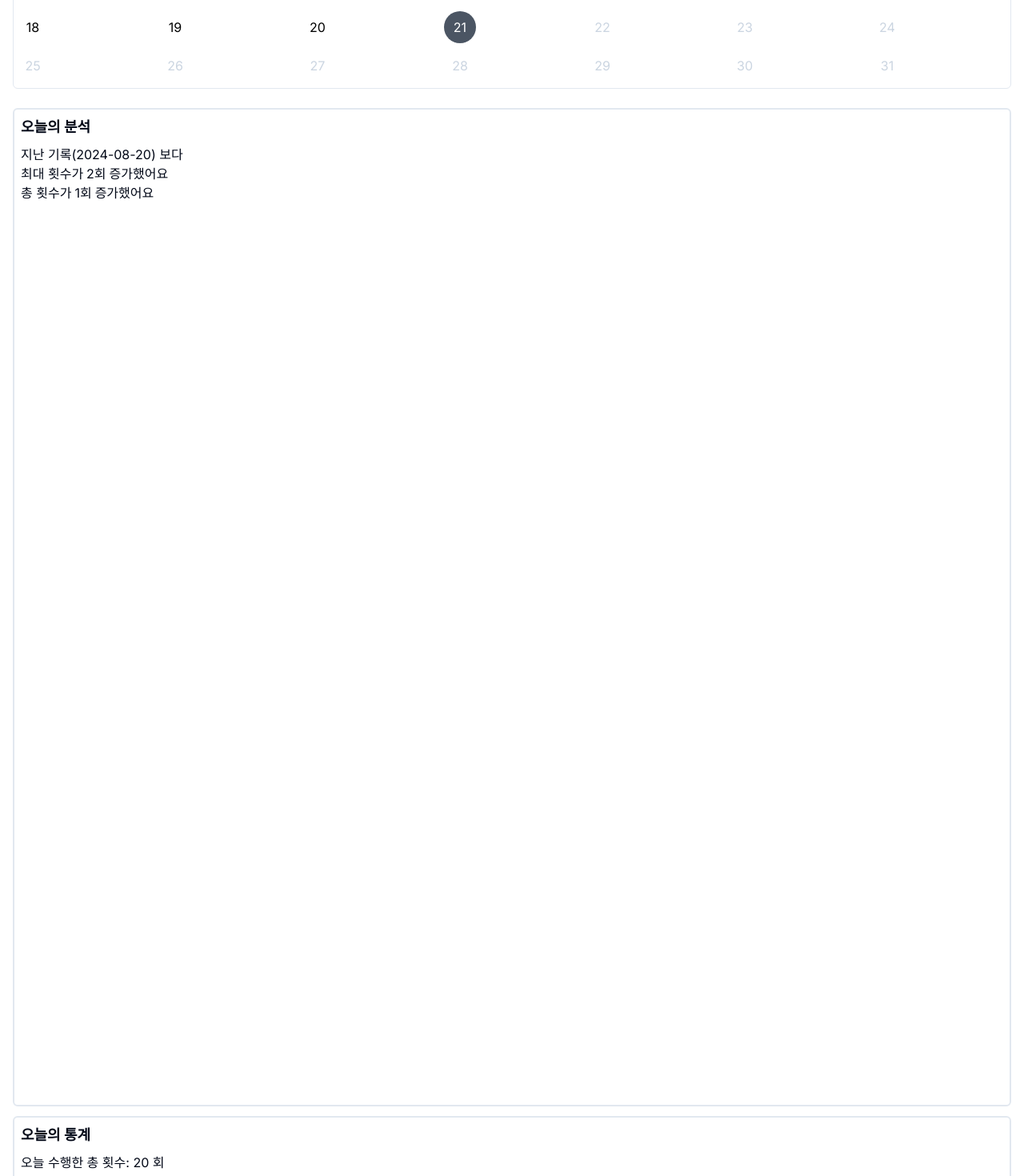
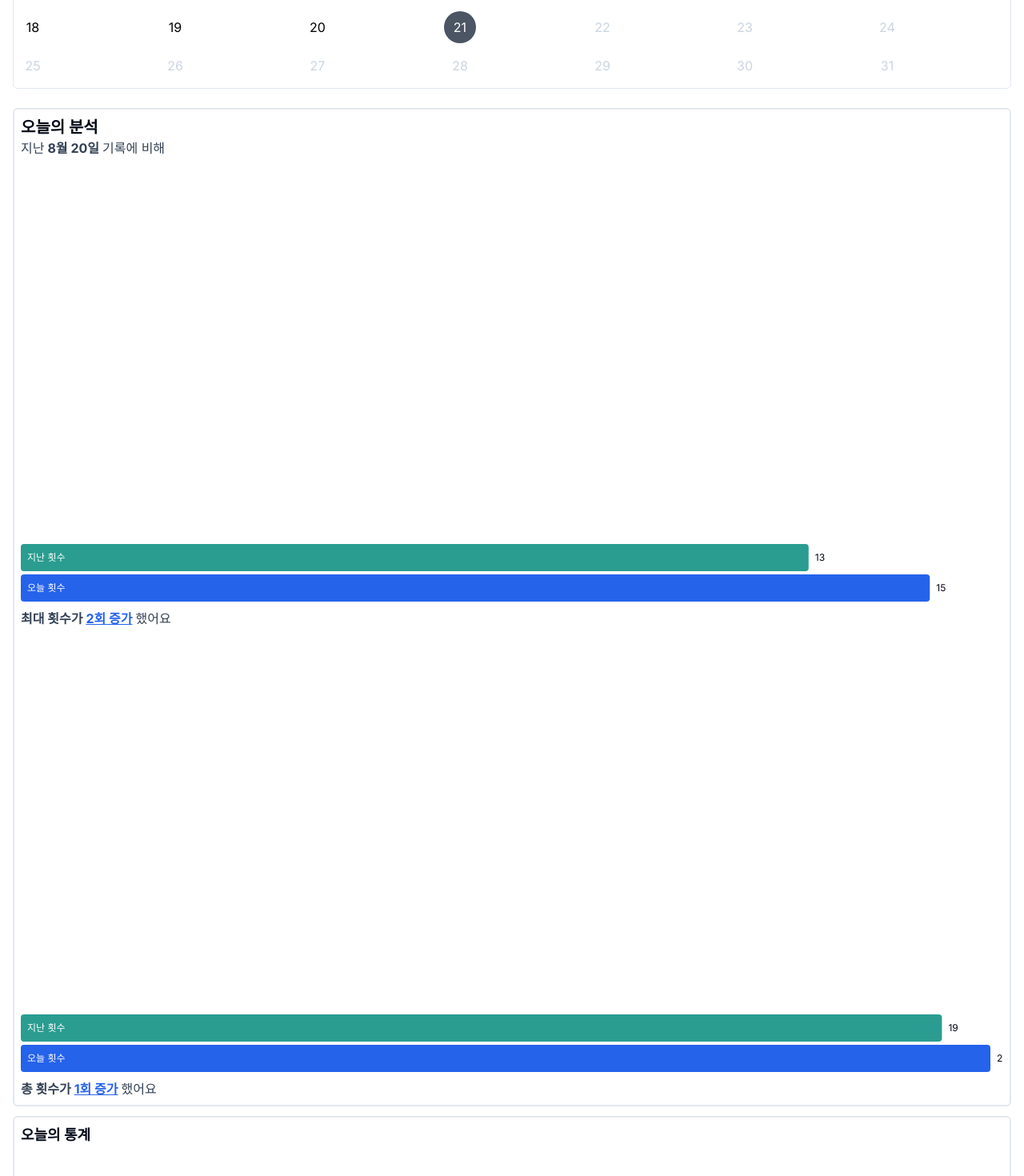
Before and after one commit to LeeKwang-min/pullog, a Next.js app: page /calendar in a window 1280 px wide. Shown: the part 300-1770 px from the top of the page at 80% size. Built offline with nearby package versions, Linux system fonts and the light colour scheme.

Commit message:
[기능] 오늘의 기록 '오늘의 분석' 컴포넌트 구현 - 차트, 스타일

```diff
--- a/src/app/calendar/_components/DayRecordAnalyze.tsx
+++ b/src/app/calendar/_components/DayRecordAnalyze.tsx
@@ -3,9 +3,32 @@ import ScreenReaderTitle from "@/components/common/ScreenReaderTitle";
 import {
   calcDiffBestCountBetweenSet,
   calcDiffTotalCountBetweenSet,
+  calcMaxCount,
+  calcTotalCount,
+  getChartColor,
   getDiffCountWord,
 } from "../_utils/dayRecord";
 import DayRecordSectionCard from "./DayRecordSectionCard";
+
+import { TrendingUp } from "lucide-react";
+import {
+  Bar,
+  BarChart,
+  CartesianGrid,
+  LabelList,
+  XAxis,
+  YAxis,
+} from "recharts";
+
+import {
+  ChartConfig,
+  ChartContainer,
+  ChartTooltip,
+  ChartTooltipContent,
+} from "@/components/ui/chart";
+import { useMemo } from "react";
+import { format } from "date-fns";
+import { cn, normalizeNumber } from "@/lib/utils";
 
 interface IProps {
   today: IPullupData;
@@ -19,46 +42,175 @@ function DayRecordAnalyze({ today, prev }: IProps) {
         title="철봉 기록 달력 페이지 본문 - 선택한 날짜의 기록과 최근 입력된 기록 분석"
         step={3}
       />
-      <h3 className="font-bold text-lg">오늘의 분석</h3>
-      <div className="flex flex-col">
-        <span>{`지난 기록(${prev.date}) 보다`}</span>
+      <div className="w-full flex flex-col">
+        <h3 className="font-bold text-xl">오늘의 분석</h3>
+        <span className="flex items-center gap-1 text-slate-700">
+          지난 <p className="font-bold">{format(prev.date, "M월 d일")}</p>기록에
+          비해
+        </span>
+      </div>
       <MaxCount today={today} prev={prev} />
       <TotalCount today={today} prev={prev} />
-      </div>
     </DayRecordSectionCard>
   );
 }
 
 export default DayRecordAnalyze;
 
+interface IChartProps {
+  prevCount: number;
+  todayCount: number;
+}
+
+function AnalyzeChart({ prevCount, todayCount }: IChartProps) {
+  const chartData = useMemo(
+    () => [
+      {
+        time: "횟수",
+        prevCount,
+        todayCount,
+        prev: "지난 횟수",
+        today: "오늘 횟수",
+      },
+    ],
+    [prevCount, todayCount]
+  );
+
+  const chartConfig = {
+    prevCount: {
+      label: "지난 횟수",
+      color: "hsl(var(--chart-1))",
+    },
+    todayCount: {
+      label: "오늘 횟수",
+      color: getChartColor(todayCount - prevCount),
+    },
+    label: {
+      color: "hsl(var(--background))",
+    },
+  } satisfies ChartConfig;
+
+  return (
+    <ChartContainer config={chartConfig} className="min-h-[90px] aspect-auto">
+      <BarChart
+        accessibilityLayer
+        data={chartData}
+        layout="vertical"
+        margin={{
+          right: 16,
+        }}
+      >
+        <YAxis
+          dataKey="time"
+          type="category"
+          tickLine={false}
+          tickMargin={10}
+          axisLine={false}
+          tickFormatter={(value) => value.slice(0, 3)}
+          hide
+        />
+        <XAxis dataKey="prevCount" type="number" hide />
+        <ChartTooltip
+          cursor={false}
+          content={<ChartTooltipContent indicator="line" />}
+        />
+        <Bar
+          dataKey="prevCount"
+          layout="vertical"
+          fill="var(--color-prevCount)"
+          radius={4}
+        >
+          <LabelList
+            dataKey="prev"
+            position="insideLeft"
+            offset={8}
+            className="fill-[--color-label]"
+            fontSize={12}
+          />
+          <LabelList
+            dataKey="prevCount"
+            position="right"
+            offset={8}
+            className="fill-foreground"
+            fontSize={12}
+          />
+        </Bar>
+        <Bar
+          dataKey="todayCount"
+          layout="vertical"
+          fill="var(--color-todayCount)"
+          radius={4}
+        >
+          <LabelList
+            dataKey="today"
+            position="insideLeft"
+            offset={8}
+            className="fill-[--color-label]"
+            fontSize={12}
+          />
+          <LabelList
+            dataKey="todayCount"
+            position="right"
+            offset={8}
+            className="fill-foreground"
+            fontSize={12}
+          />
+        </Bar>
+      </BarChart>
+    </ChartContainer>
+  );
+}
+
 function MaxCount({ today, prev }: IProps) {
-  const diffCount = calcDiffBestCountBetweenSet(prev.setData, today.setData);
+  const prevMaxCount = calcMaxCount(prev.setData);
+  const todayMaxCount = calcMaxCount(today.setData);
+  const diffCount = todayMaxCount - prevMaxCount;
   const diffCountWord = getDiffCountWord(diffCount);
 
   return (
-    <span className="flex items-center gap-1">
-      <p>최대 횟수가</p>
-      <p>{`${diffCount}회`}</p>
-      <p>
+    <div className="w-full flex flex-col">
+      <AnalyzeChart prevCount={prevMaxCount} todayCount={todayMaxCount} />
+      <span className="flex items-center gap-1 text-slate-700">
+        <p className="font-bold">최대 횟수가</p>
+        <p
+          className={cn(
+            "font-bold text-blue-600 underline",
+            diffCount === 0 && "text-green-600",
+            diffCount < 0 && "text-red-400"
+          )}
+        >
+          {`${diffCount === 0 ? "" : `${normalizeNumber(diffCount)}회`}`}{" "}
           {diffCountWord}
-        했어요
         </p>
+        <p>{diffCount === 0 ? "됐어요" : "했어요"}</p>
       </span>
+    </div>
   );
 }
 
 function TotalCount({ today, prev }: IProps) {
-  const diffCount = calcDiffTotalCountBetweenSet(prev.setData, today.setData);
+  const prevTotalCount = calcTotalCount(prev.setData);
+  const todayTotalCount = calcTotalCount(today.setData);
+  const diffCount = todayTotalCount - prevTotalCount;
   const diffCountWord = getDiffCountWord(diffCount);
 
   return (
-    <span className="flex items-center gap-1">
-      <p>총 횟수가</p>
-      <p>{`${diffCount}회`}</p>
-      <p>
+    <div className="w-full flex flex-col">
+      <AnalyzeChart prevCount={prevTotalCount} todayCount={todayTotalCount} />
+      <span className="flex items-center gap-1 text-slate-700">
+        <p className="font-bold">총 횟수가</p>
+        <p
+          className={cn(
+            "font-bold text-blue-600 underline",
+            diffCount === 0 && "text-green-600",
+            diffCount < 0 && "text-red-400"
+          )}
+        >
+          {`${diffCount === 0 ? "" : `${normalizeNumber(diffCount)}회`}`}{" "}
           {diffCountWord}
-        했어요
         </p>
+        <p>{diffCount === 0 ? "됐어요" : "했어요"}</p>
       </span>
+    </div>
   );
 }
--- a/src/app/calendar/_components/DayRecordSectionCard.tsx
+++ b/src/app/calendar/_components/DayRecordSectionCard.tsx
@@ -9,7 +9,7 @@ function DayRecordSectionCard({ children, className }: IProps) {
   return (
     <div
       className={cn(
-        "w-full flex flex-col gap-2 aspect-square border-2 rounded-md px-2 py-2",
+        "w-full flex flex-col gap-2 aspect-square border-2 rounded-md px-2 py-2 justify-between",
         className
       )}
     >
--- a/src/app/calendar/_components/DayRecordStatistics.tsx
+++ b/src/app/calendar/_components/DayRecordStatistics.tsx
@@ -1,5 +1,5 @@
 import ScreenReaderTitle from "@/components/common/ScreenReaderTitle";
-import { calcTodayTotalCount, calcTodayTotalTime } from "../_utils/dayRecord";
+import { calcTotalCount, calcTotalTime } from "../_utils/dayRecord";
 import { IPullupData } from "@/@types/pullup";
 import DayRecordSectionCard from "./DayRecordSectionCard";
 
@@ -16,9 +16,7 @@ function DayRecordStatistics({ today }: IProps) {
       />
       <h3 className="font-bold text-lg">오늘의 통계</h3>
       <div>
-        <span>
-          오늘 수행한 총 횟수: {calcTodayTotalCount(today.setData)} 회
-        </span>
+        <span>오늘 수행한 총 횟수: {calcTotalCount(today.setData)} 회</span>
       </div>
       <div>
         <TotalTime today={today} />
@@ -30,7 +28,7 @@ function DayRecordStatistics({ today }: IProps) {
 export default DayRecordStatistics;
 
 function TotalTime({ today }: IProps) {
-  const totalSecond = calcTodayTotalTime(today.setData);
+  const totalSecond = calcTotalTime(today.setData);
 
   return (
     <span className="flex items-center gap-1">
--- a/src/app/calendar/_utils/dayRecord.ts
+++ b/src/app/calendar/_utils/dayRecord.ts
@@ -1,10 +1,18 @@
 import { ISPullupSetData } from "@/@types/pullup";
 
-export const calcTodayTotalCount = (set: ISPullupSetData[]) => {
+export const calcMaxCount = (set: ISPullupSetData[]) => {
+  return Math.max(...set.map((setData) => setData.count));
+};
+
+export const calcMaxTime = (set: ISPullupSetData[]) => {
+  return Math.max(...set.map((setData) => setData.second || 0));
+};
+
+export const calcTotalCount = (set: ISPullupSetData[]) => {
   return set.reduce((prev, set) => prev + set.count, 0);
 };
 
-export const calcTodayTotalTime = (set: ISPullupSetData[]) => {
+export const calcTotalTime = (set: ISPullupSetData[]) => {
   return set.reduce((prev, set) => prev + (set.second || 0), 0);
 };
 
@@ -12,8 +20,8 @@ export const calcDiffBestCountBetweenSet = (
   prevSet: ISPullupSetData[],
   todaySet: ISPullupSetData[]
 ) => {
-  const maxPrevCount = Math.max(...prevSet.map((set) => set.count));
-  const maxTodayCount = Math.max(...todaySet.map((set) => set.count));
+  const maxPrevCount = calcMaxCount(prevSet);
+  const maxTodayCount = calcMaxCount(todaySet);
   return maxTodayCount - maxPrevCount;
 };
 
@@ -21,8 +29,8 @@ export const calcDiffTotalCountBetweenSet = (
   prevSet: ISPullupSetData[],
   todaySet: ISPullupSetData[]
 ) => {
-  const totalPrevCount = prevSet.reduce((prev, set) => prev + set.count, 0);
-  const totalTodayCount = todaySet.reduce((prev, set) => prev + set.count, 0);
+  const totalPrevCount = calcTotalCount(prevSet);
+  const totalTodayCount = calcTotalCount(todaySet);
   return totalTodayCount - totalPrevCount;
 };
 
@@ -31,3 +39,9 @@ export const getDiffCountWord = (diff: number) => {
   if (diff < 0) return "감소";
   if (diff > 0) return "증가";
 };
+
+export const getChartColor = (diff: number) => {
+  if (diff === 0) return "#16a34a";
+  if (diff < 0) return "#f87171";
+  if (diff > 0) return "#2563eb";
+};
--- a/src/app/globals.css
+++ b/src/app/globals.css
@@ -24,8 +24,8 @@
     --input: 214.3 31.8% 91.4%;
     --ring: 222.2 84% 4.9%;
     --radius: 0.5rem;
-    --chart-1: 12 76% 61%;
-    --chart-2: 173 58% 39%;
+    --chart-1: 173 58% 39%;
+    --chart-2: 12 76% 61%;
     --chart-3: 197 37% 24%;
     --chart-4: 43 74% 66%;
     --chart-5: 27 87% 67%;
@@ -52,10 +52,10 @@
     --input: 217.2 32.6% 17.5%;
     --ring: 212.7 26.8% 83.9%;
     --chart-1: 220 70% 50%;
-    --chart-2: 160 60% 45%;
+    --chart-5: 160 60% 45%;
     --chart-3: 30 80% 55%;
     --chart-4: 280 65% 60%;
-    --chart-5: 340 75% 55%;
+    --chart-2: 340 75% 55%;
   }
 }
 
--- a/src/lib/utils.ts
+++ b/src/lib/utils.ts
@@ -4,3 +4,7 @@ import { twMerge } from "tailwind-merge";
 export function cn(...inputs: ClassValue[]) {
   return twMerge(clsx(inputs));
 }
+
+export const normalizeNumber = (value: number): number => {
+  return value < 0 ? -value : value;
+};
```
Lines whose indentation alone changed are shown as unchanged.
